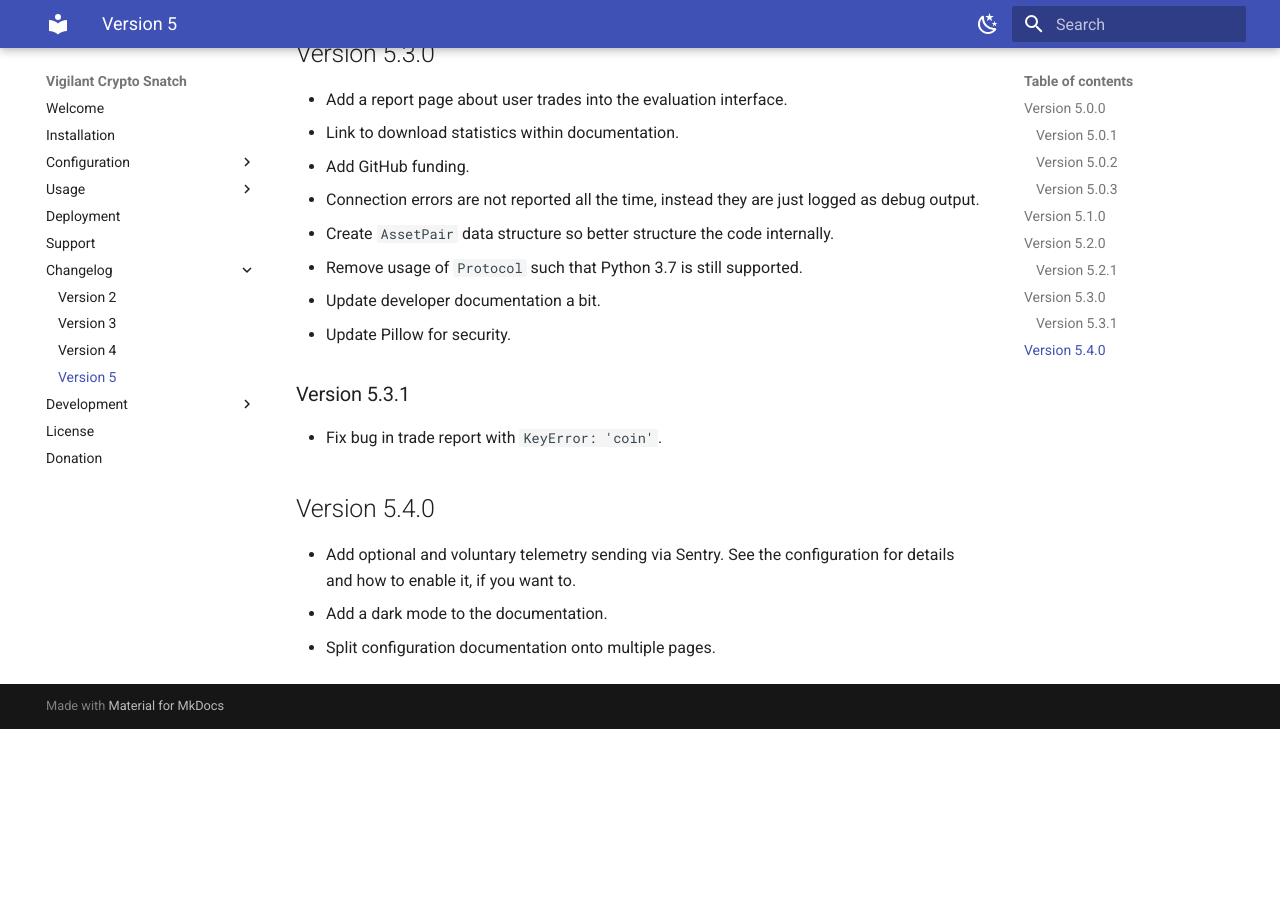
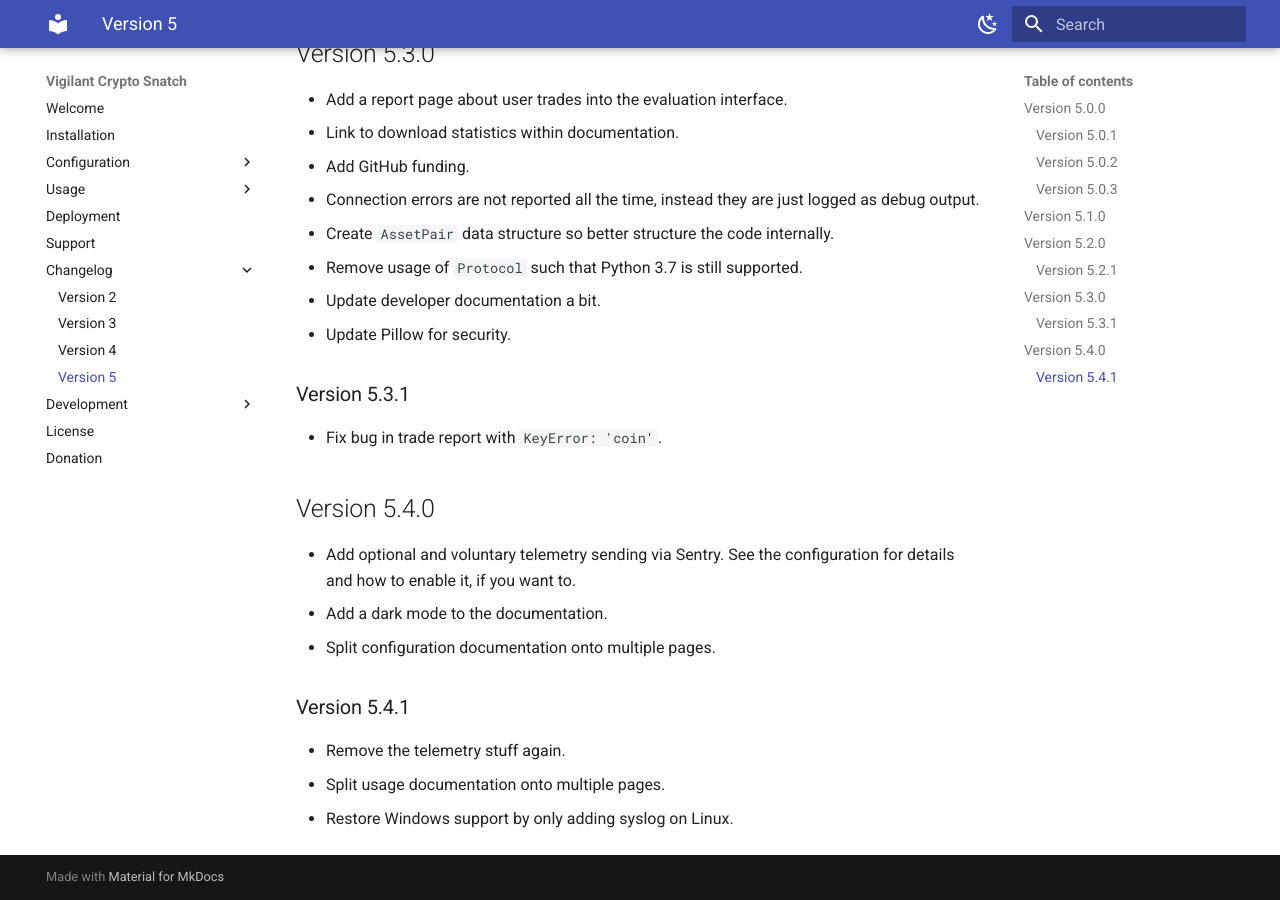
Before and after one commit to martin-ueding/vigilant-crypto-snatch, an MkDocs documentation site: the page built from docs/changelog/version-5.md, in a window 1280 px wide and 900 px high, scrolled down 1364 px. Built offline with MkDocs 1.6.1 and Material for MkDocs 9.7.7, drawn with Linux system fonts in a browser that asks for light colours; before the commit the page ends 2093 px from its top, so only the background shows below that.

Commit message:
Changelog entry

```diff
--- a/docs/changelog/version-5.md
+++ b/docs/changelog/version-5.md
@@ -57,3 +57,9 @@
 - Add optional and voluntary telemetry sending via Sentry. See the configuration for details and how to enable it, if you want to.
 - Add a dark mode to the documentation.
 - Split configuration documentation onto multiple pages.
+
+### Version 5.4.1
+
+- Remove the telemetry stuff again.
+- Split usage documentation onto multiple pages.
+- Restore Windows support by only adding syslog on Linux.
```
